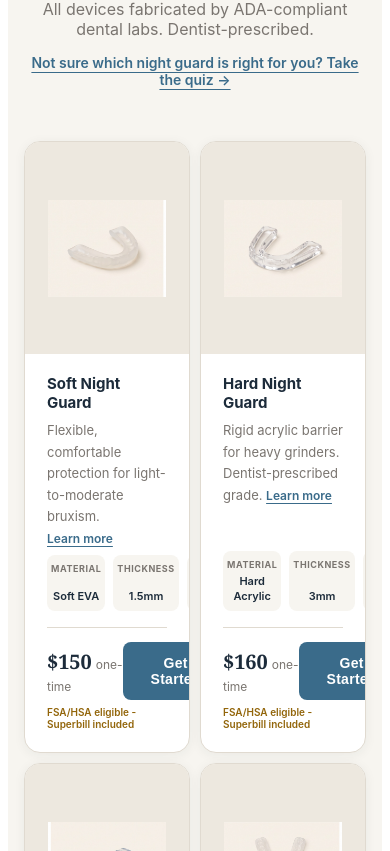
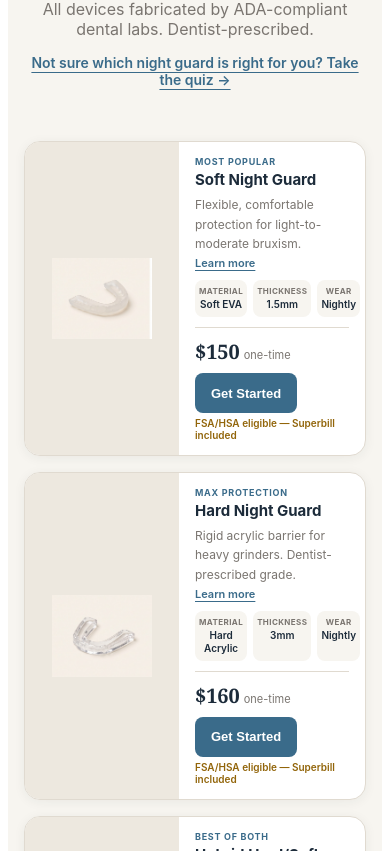
Before and after one commit to brockbenson781-boop/the-guard-guy, a React (Vite) app: page / in a window 390 px wide. Shown: the part 5493-6344 px from the top of the page. Built offline with nearby package versions, Linux system fonts and the light colour scheme.

Commit message:
Product cards — horizontal mobile layout, full-width single column

```diff
--- a/src/TheGuardGuy.jsx
+++ b/src/TheGuardGuy.jsx
@@ -2764,33 +2764,46 @@ const ScrollCard=({product,onQuiz})=>(
 
 // ── PRODUCT CARD ─────────────────────────────────────────────────────────────
 const ProductCard=({product,onBuy,onLearn})=>{ const isMobile=useIsMobile(); return (
-  <div style={{background:"#fff",borderRadius:16,border:"1.5px solid "+COLORS.border,overflow:"hidden",boxShadow:"0 2px 12px rgba(28,43,58,0.06)",display:"flex",flexDirection:"column",transition:"box-shadow 0.18s"}}
+  <div style={{background:"#fff",borderRadius:16,border:"1.5px solid "+COLORS.border,overflow:"hidden",boxShadow:"0 2px 12px rgba(28,43,58,0.06)",display:"flex",flexDirection:isMobile?"row":"column",transition:"box-shadow 0.18s"}}
     onMouseEnter={e=>{e.currentTarget.style.boxShadow="0 8px 32px rgba(28,43,58,0.12)";}}
     onMouseLeave={e=>{e.currentTarget.style.boxShadow="0 2px 12px rgba(28,43,58,0.06)";}}>
-    <div style={{background:COLORS.sand,padding:"16px",display:"flex",justifyContent:"center",alignItems:"center",height:180}}>
-      <img src={PRODUCT_IMAGES[product.id]} alt={product.name} style={{height:160,maxWidth:"90%",objectFit:"contain"}}/>
-    </div>
-    <div style={{padding:"20px 22px 22px",display:"flex",flexDirection:"column",flex:1}}>
-      <h3 style={{fontSize:isMobile?15:16,fontWeight:700,color:COLORS.navy,margin:"0 0 8px"}}>{product.name}</h3>
-      <p style={{fontSize:13,color:COLORS.muted,lineHeight:1.65,margin:"0 0 6px"}}>{product.desc} <button onClick={()=>onLearn&&onLearn(product)} style={{background:"none",border:"none",color:COLORS.clinicalBlue,fontSize:12,fontWeight:600,cursor:"pointer",textDecoration:"underline",textUnderlineOffset:"3px",padding:0,display:"inline",fontFamily:"inherit"}}>Learn more</button></p>
-      <div style={{flex:1}}/>
-      <div style={{display:"flex",gap:8,marginBottom:16,minHeight:56}}>
+
+    {/* Image */}
+    <div style={{background:COLORS.sand,display:"flex",justifyContent:"center",alignItems:"center",flexShrink:0,
+      width:isMobile?130:"100%",height:isMobile?"auto":180,padding:isMobile?"16px 12px":"16px"}}>
+      <img src={PRODUCT_IMAGES[product.id]} alt={product.name} style={{
+        height:isMobile?110:160,width:isMobile?100:"90%",objectFit:"contain"}}/>
+    </div>
+
+    {/* Content */}
+    <div style={{padding:isMobile?"14px 16px":"20px 22px 22px",display:"flex",flexDirection:"column",flex:1,minWidth:0}}>
+      {product.tag&&<div style={{fontSize:9,fontWeight:700,color:COLORS.clinicalBlue,letterSpacing:"0.08em",textTransform:"uppercase",marginBottom:4}}>{product.tag}</div>}
+      <h3 style={{fontSize:isMobile?15:16,fontWeight:700,color:COLORS.navy,margin:"0 0 6px",lineHeight:1.2}}>{product.name}</h3>
+      <p style={{fontSize:isMobile?12:13,color:COLORS.muted,lineHeight:1.6,margin:"0 0 8px"}}>{product.desc} <button onClick={()=>onLearn&&onLearn(product)} style={{background:"none",border:"none",color:COLORS.clinicalBlue,fontSize:11,fontWeight:600,cursor:"pointer",textDecoration:"underline",textUnderlineOffset:"3px",padding:0,display:"inline",fontFamily:"inherit"}}>Learn more</button></p>
+
+      {/* Specs */}
+      <div style={{display:"flex",gap:isMobile?6:8,marginBottom:isMobile?10:16}}>
         {[["Material",product.material],["Thickness",product.thickness],["Wear",product.wear]].map(([k,v])=>(
-          <div key={k} style={{textAlign:"center",flex:1,background:COLORS.canvas,borderRadius:8,padding:"8px 4px",display:"flex",flexDirection:"column",justifyContent:"space-between"}}>
-            <div style={{fontSize:9,color:COLORS.muted,fontWeight:700,letterSpacing:"0.06em",textTransform:"uppercase",marginBottom:4}}>{k}</div>
-            <div style={{fontSize:11,color:COLORS.navy,fontWeight:600,lineHeight:1.3}}>{v}</div>
+          <div key={k} style={{textAlign:"center",flex:1,background:COLORS.canvas,borderRadius:8,padding:isMobile?"6px 4px":"8px 4px"}}>
+            <div style={{fontSize:8,color:COLORS.muted,fontWeight:700,letterSpacing:"0.05em",textTransform:"uppercase",marginBottom:2}}>{k}</div>
+            <div style={{fontSize:isMobile?10:11,color:COLORS.navy,fontWeight:600,lineHeight:1.3}}>{v}</div>
           </div>
         ))}
       </div>
-      <div style={{paddingTop:14,borderTop:"1px solid "+COLORS.border,marginTop:"auto"}}>
-        <div style={{display:"flex",alignItems:"center",justifyContent:"space-between",marginBottom:6}}>
+
+      {/* Price + CTA */}
+      <div style={{paddingTop:isMobile?10:14,borderTop:"1px solid "+COLORS.border,marginTop:"auto"}}>
+        <div style={{display:"flex",alignItems:"center",justifyContent:"space-between",marginBottom:4,flexWrap:"wrap",gap:8}}>
           <div>
             <span style={{fontSize:isMobile?20:22,fontWeight:800,color:COLORS.navy,fontFamily:"Georgia, serif"}}>${product.price}</span>
-            <span style={{fontSize:12,color:COLORS.muted,marginLeft:4}}>one-time</span>
-          </div>
-          <Btn variant="primary" size={isMobile?"md":"sm"} onClick={()=>onBuy(product)}>Get Started</Btn>
-        </div>
-        <div style={{fontSize:10,color:"#92650A",fontWeight:600}}>FSA/HSA eligible - Superbill included</div>
+            <span style={{fontSize:11,color:COLORS.muted,marginLeft:4}}>one-time</span>
+          </div>
+          <button onClick={()=>onBuy(product)}
+            style={{background:COLORS.clinicalBlue,color:"#fff",border:"none",borderRadius:8,padding:isMobile?"10px 16px":"8px 14px",fontSize:isMobile?13:12,fontWeight:700,cursor:"pointer",whiteSpace:"nowrap",minHeight:40}}>
+            Get Started
+          </button>
+        </div>
+        <div style={{fontSize:10,color:"#92650A",fontWeight:600}}>FSA/HSA eligible — Superbill included</div>
       </div>
     </div>
   </div>
@@ -3303,7 +3316,7 @@ const SCROLL_PRODUCTS=[
                   Not sure which night guard is right for you? Take the quiz →
                 </button>
               </div>
-              <div style={{display:"grid",gridTemplateColumns:isMobile?"1fr 1fr":"repeat(3,1fr)",gap:isMobile?10:24}}>
+              <div style={{display:"grid",gridTemplateColumns:isMobile?"1fr":"repeat(3,1fr)",gap:isMobile?16:24}}>
                 {PRODUCTS.map(p=><ProductCard key={p.id} product={p} onBuy={(prod)=>{
                   if(prod.id===1||prod.id===2||prod.id===3)setShowNG(true);
                   else if(prod.id===6)setShowRT(true);
```
Also changed, not shown: 1 other file (tests, documents, lock files or other folders).
